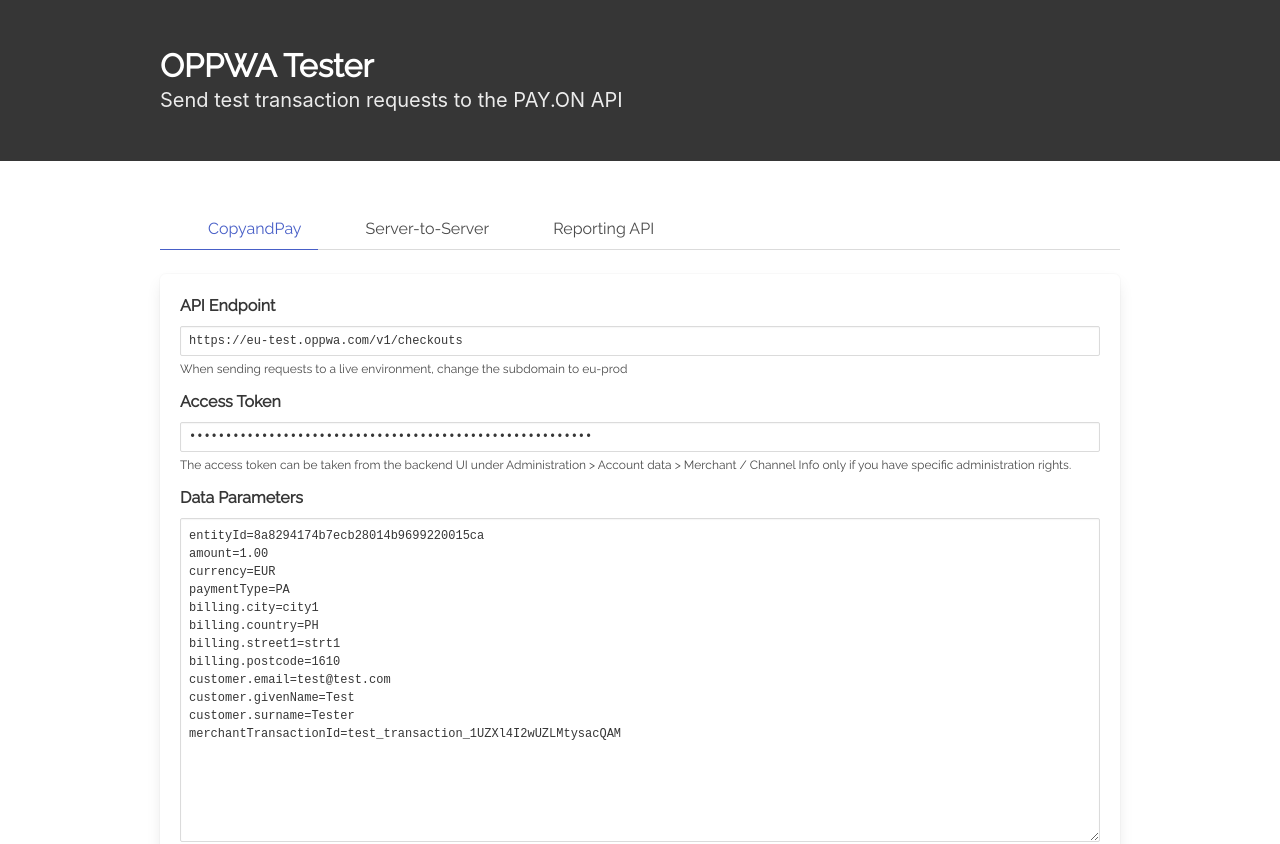
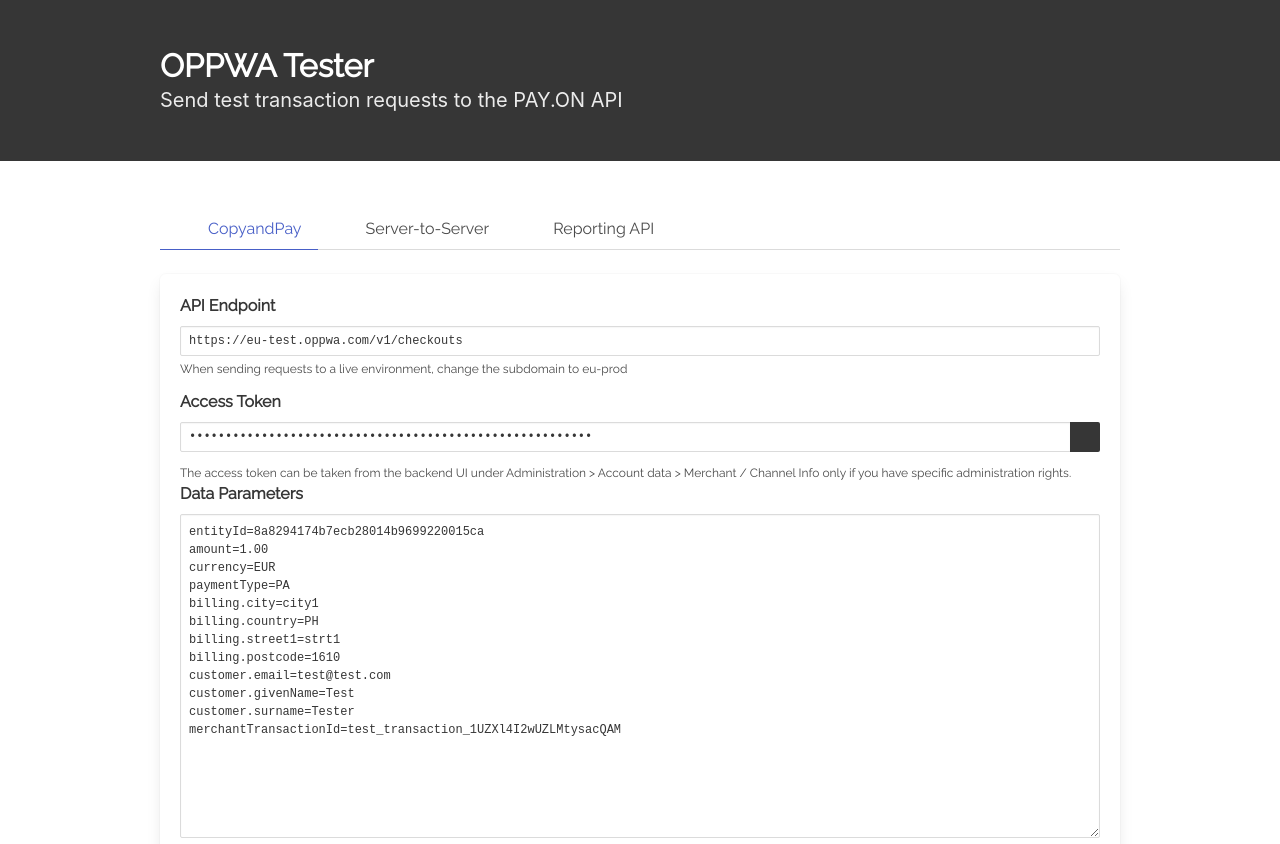
Before and after one commit to veib6247/oppwa-v2, a Vue app: page / in a window 1280 px wide. Shown: the top 844 px of the page. Built offline with nearby package versions, Linux system fonts and the light colour scheme; a web font is replaced by a local one.

Commit message:
added feature to toggle password component to display as text

```diff
--- a/src/components/FormPassword.vue
+++ b/src/components/FormPassword.vue
@@ -36,21 +36,28 @@ export default {
 </script>
 
 <template>
-  <label for="" class="label">{{ label }}</label>
+  <label class="label">{{ label }}</label>
   <div class="field has-addons has-addons-centered">
     <p class="control is-expanded">
       <input
+        :type="toggleFormType"
         class="input is-small mono"
-        :type="toggleFormType"
         :placeholder="placeholder"
+        spellcheck="false"
         :value="modelValue"
         @input="$emit('update:modelValue', $event.target.value)"
       />
     </p>
     <p class="control">
-      <a class="button is-small is-dark" @click="isPassword = !isPassword"
-        >Show</a
-      >
+      <a class="button is-small is-dark" @click="isPassword = !isPassword">
+        <span class="icon" v-if="isPassword"><i class="far fa-eye"></i></span>
+        <!-- <span v-if="isPassword">Show</span> -->
+
+        <span class="icon" v-if="!isPassword"
+          ><i class="far fa-eye-slash"></i
+        ></span>
+        <!-- <span v-if="!isPassword">Hide</span> -->
+      </a>
     </p>
   </div>
   <p class="help">{{ helper }}</p>
--- a/src/views/CopyandPay.vue
+++ b/src/views/CopyandPay.vue
@@ -6,6 +6,7 @@ import { nanoid } from "nanoid";
 
 // import reusable components
 import FormInput from "../components/FormInput.vue";
+import FormPassword from "../components/FormPassword.vue";
 import FormButton from "../components/FormButton.vue";
 import FormSwitch from "../components/FormSwitch.vue";
 import TextData from "../components/TextData.vue";
@@ -23,6 +24,7 @@ export default {
   // component registration
   components: {
     FormInput,
+    FormPassword,
     FormButton,
     FormSwitch,
     TextData,
@@ -277,12 +279,10 @@ export default {
     />
 
     <!-- TOKEN -->
-    <FormInput
+    <FormPassword
       label="Access Token"
-      type="password"
       placeholder="OGE4Mjk0MTc0YjdlY2IyODAxNGI5Njk5MjIwMDE1Y2N8c3k2S0pzVDg="
       helper="The access token can be taken from the backend UI under Administration > Account data > Merchant / Channel Info only if you have specific administration rights."
-      @keyup.enter="generateCheckoutId"
       v-model="request.authToken"
     />
 
```
